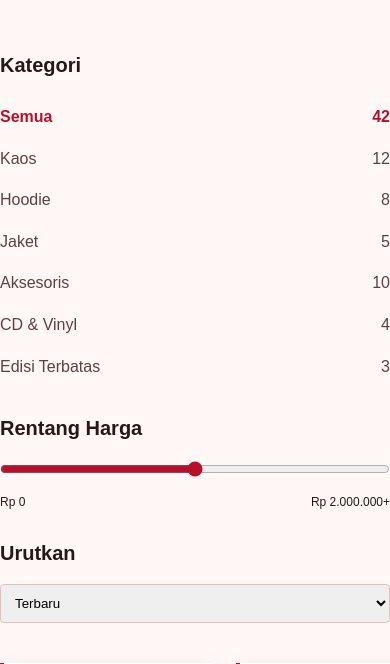
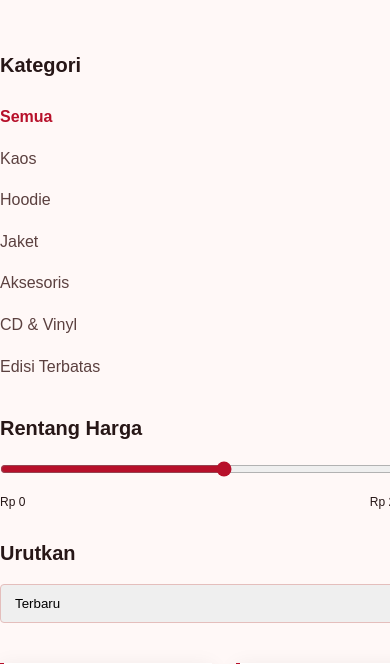
Before and after one commit to Pudidil-dev/noah-website, a PHP site: page /toko.html in a window 390 px wide; the page is wider, and only the part inside the window is pictured. Shown: the part 986-1650 px from the top of that part. Run offline with PHP 8.4, Linux system fonts and the light colour scheme.

Commit message:
feat(toko): konversi toko-layout & le-head ke CSS Grid + produk responsif

```diff
--- a/style.css
+++ b/style.css
@@ -1262,13 +1262,10 @@ img {
 
 /* ===== TOKO: LAYOUT (sidebar + produk) ===== */
 .toko-layout {
-  display: flex;
+  display: grid;
+  grid-template-columns: 240px 1fr;
   gap: 40px;
-}
-
-.sidebar {
-  width: 240px;
-  flex-shrink: 0;
+  align-items: start;
 }
 
 .sidebar h3 {
@@ -1313,9 +1310,8 @@ img {
 
 /* grid produk */
 .produk-grid {
-  flex-grow: 1;
   display: grid;
-  grid-template-columns: repeat(3, 1fr);
+  grid-template-columns: repeat(auto-fill, minmax(220px, 1fr));
   gap: 24px;
 }
 
@@ -1368,8 +1364,10 @@ img {
 
 /* kartu edisi terbatas */
 .le-head {
-  display: flex;
+  display: grid;
+  grid-template-columns: auto auto;
   justify-content: space-between;
+  align-items: center;
   margin-bottom: 10px;
 }
 
@@ -1400,11 +1398,7 @@ img {
 
   /* sidebar toko jadi menumpuk di atas produk */
   .toko-layout {
-    flex-direction: column;
-  }
-
-  .sidebar {
-    width: 100%;
+    grid-template-columns: 1fr;
   }
 
   .event-card {
```
